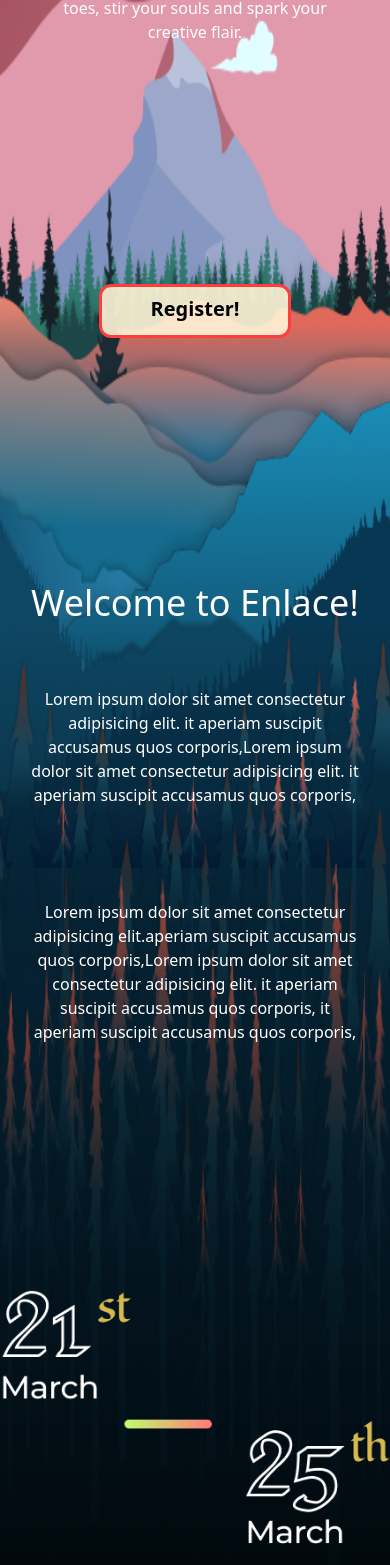
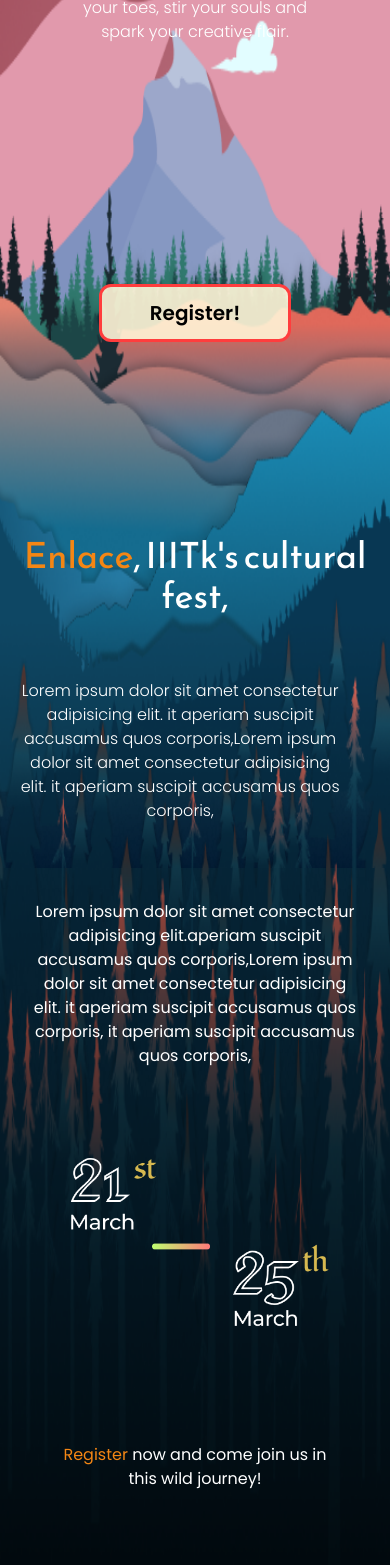
Before and after one commit to iiitkottayam/Enlace, a React (Create React App) app in the folder Enlace-main/: page / in a window 390 px wide. Shown: the part 432-1997 px from the top of the page. Built offline with nearby package versions, Linux system fonts and the light colour scheme.

Commit message:
Vertical fonts and facets Reimagined

```diff
--- a/Enlace-main/src/components/RegisterButton.jsx
+++ b/Enlace-main/src/components/RegisterButton.jsx
@@ -1,7 +1,7 @@
 
 const RegisterButton = () => {
     return (
-        <a href="#" className="inline-block rounded-xl bg-[#FFF6D8]/90  px-12 pt-2 pb-3 border-[3px] border-[#FF3D3D] font-semibold text-xl">Register!</a>
+        <a href="#" className="inline-block rounded-xl bg-[#FFF6D8]/90  px-12 py-3 border-[3px] border-[#FF3D3D] font-semibold text-xl font-poppins">Register!</a>
     );
 };
 
--- a/Enlace-main/src/components/Vertical/Vertical.jsx
+++ b/Enlace-main/src/components/Vertical/Vertical.jsx
@@ -22,41 +22,47 @@
       <Nav />
       <div className={styles.page}>
         <div className="w-11/12 h-4/6 mx-auto flex flex-col flex-nowrap justify-around text-center items-center pt-48 lg:pt-32 lg:items-start lg:text-left md:text-left md:h-3/6 md:pt-16 md:items-start">
-          <h2 className="text-4xl text-white lg:text-5xl font-semibold">Welcome to Enlace!</h2>
-          <p className="w-9/12  pb-60 pt-12 lg:w-6/12 text-white text-1xl lg:text-3xl lg:py-12">A fest to mirror the beautiful chaos of nature and keep you on your toes, stir your souls and spark your creative flair.  </p>
+          <h2 className="text-4xl text-white lg:text-5xl font-reemkufi">Welcome to Enlace!</h2>
+          <p className="w-9/12  pb-60 pt-12 lg:w-6/12 text-white text-1xl lg:text-3xl lg:pt-10 lg:pb-14 font-poppins font-light">a fest to mirror the beautiful chaos of nature and keep you on your toes, stir your souls and spark your creative flair.  </p>
           <RegisterButton />
         </div>
 
       </div>
       <div className={styles.page}>
         <div className="mx-auto w-11/12 h-full text-center flex flex-col flex-nowrap justify-center  items-center pt-60 lg:pt-48  lg:items-start lg:text-left md:text-left md:h-4/6 md:items-start">
-          <h2 className="text-4xl text-white pb-8 lg:text-5xl lg:pb-8 lg:pb-24 pt-24">Welcome to Enlace!</h2>
-          <p className="w-11/12  lg:w-6/12 text-white text-1xl lg:text-2xl pt-16 pb-4 hidden  lg:block md:block">Lorem ipsum dolor sit amet consectetur adipisicing elit. Impedit veniam fugit omnis pariatur porro, ipsum molestias velit aperiam suscipit accusamus quos corporis, reiciendis tempore dicta?</p>
-          <p className="w-11/12  lg:w-6/12 text-white text-1xl lg:text-2xl py-16 hidden lg:block md:block">Lorem ipsum dolor sit amet consectetur adipisicing elit. Impedit veniam fugit omnis pariatur porro, ipsum molestias velit aperiam suscipit accusamus quos corporis, reiciendis tempore dicta?</p>
-          <p className="w-11/12 lg:w-6/12 text-white text-1xl lg:text-2xl py-8 lg:hidden">Lorem ipsum dolor sit amet consectetur adipisicing elit. it aperiam suscipit accusamus quos corporis,Lorem ipsum dolor sit amet consectetur adipisicing elit. it aperiam suscipit accusamus quos corporis, </p>
+          <h2 className="text-4xl text-white pb-8 lg:text-5xl lg:pb-0 pt-16 font-reemkufi">
+            <span className="text-[#F48614] lg:text-[#FFD74B]">Enlace</span>
+            , IIITk's cultural fest,
+          </h2>
+          <div className="font-poppins font-light">
+            <p className="w-11/12  lg:w-6/12 text-white text-1xl lg:text-2xl pt-16 pb-4 lg:pt-8 hidden  lg:block md:block">has been celebrating arts, heritage, music and lifestyle since its inception in 2019. A myriad of events with impressive and breathtaking performances has always been the norm.</p>
+            <p className="w-11/12  lg:w-6/12 text-white text-1xl lg:text-2xl py-4 hidden lg:block md:block">It’s the amalgamation of mind gruelling competitions, thought provoking expert talks and workshops that stimulate your cerebral matter!</p>
+            <p className="w-11/12 lg:w-6/12 text-white text-1xl lg:text-2xl py-8 lg:hidden">Lorem ipsum dolor sit amet consectetur adipisicing elit. it aperiam suscipit accusamus quos corporis,Lorem ipsum dolor sit amet consectetur adipisicing elit. it aperiam suscipit accusamus quos corporis, </p>
+          </div>
         </div>
       </div>
 
       <div className={styles.page}>
-        <div className="lg:hidden w-10/12 mx-auto text-white text-1xl py-2 pt-8 text-center pb-36 ">
-          <p className="pb-16">Lorem ipsum dolor sit amet consectetur adipisicing elit.aperiam suscipit accusamus quos corporis,Lorem ipsum dolor sit amet consectetur adipisicing elit. it aperiam suscipit accusamus quos corporis, it aperiam suscipit accusamus quos corporis,</p>
+        <div className="lg:hidden w-10/12 mx-auto text-white text-1xl py-2 pt-8 text-center pb-36 font-poppins">
+          <p className="pb-0 lg:pb-16">Lorem ipsum dolor sit amet consectetur adipisicing elit.aperiam suscipit accusamus quos corporis,Lorem ipsum dolor sit amet consectetur adipisicing elit. it aperiam suscipit accusamus quos corporis, it aperiam suscipit accusamus quos corporis,</p>
         </div>
 
         <div className="flex flex-col flex-start justify-center items-center text-center w-full pb-16">
-          <img src={dates} alt="dates" className="pb-36" />
-          <p className="text-1xl lg:text-2xl text-white pb-20 ">Register now and come join us in this wild journey!</p>
+          <img src={dates} alt="dates" className="pb-28 lg:pb-40 w-8/12 lg:w-2/5 ml-2 -mt-20" />
+          <p className="text-1xl lg:text-2xl text-white pb-20 mx-auto text-center w-9/12 font-poppins">
+            <span className="text-[#F48614] lg:text-[#FFD74B]">Register </span>
+            now and come join us in this wild journey!</p>
           <RegisterButton />
         </div>
 
-        <div className="hidden lg:block mx-auto w-10/12 ">
-          <p className="text-4xl text-opacity-100 text-white font-normal ">Into the wild</p>
+        <div className="hidden lg:block mx-auto w-10/12 font-reemkufi">
           <p className="text-5xl text-opacity-70 text-white font-medium pt-2">Into the wild</p>
           <p className="text-6xl text-opacity-50 text-white font-semibold pt-4">Into the wild</p>
           <p className="text-8xl text-opacity-30 text-white font-bold pt-6">Into the wild</p>
           <p className="text-9xl text-opacity-5 text-white font-black pt-8">Into the wild</p>
         </div>
 
-        <div className="lg:hidden pt-32 pb-12">
+        <div className="lg:hidden pt-16 pb-12">
           <h1 className="text-center text-white text-3xl font-semibold ">Who Are We</h1>
         </div>
       </div>
```
